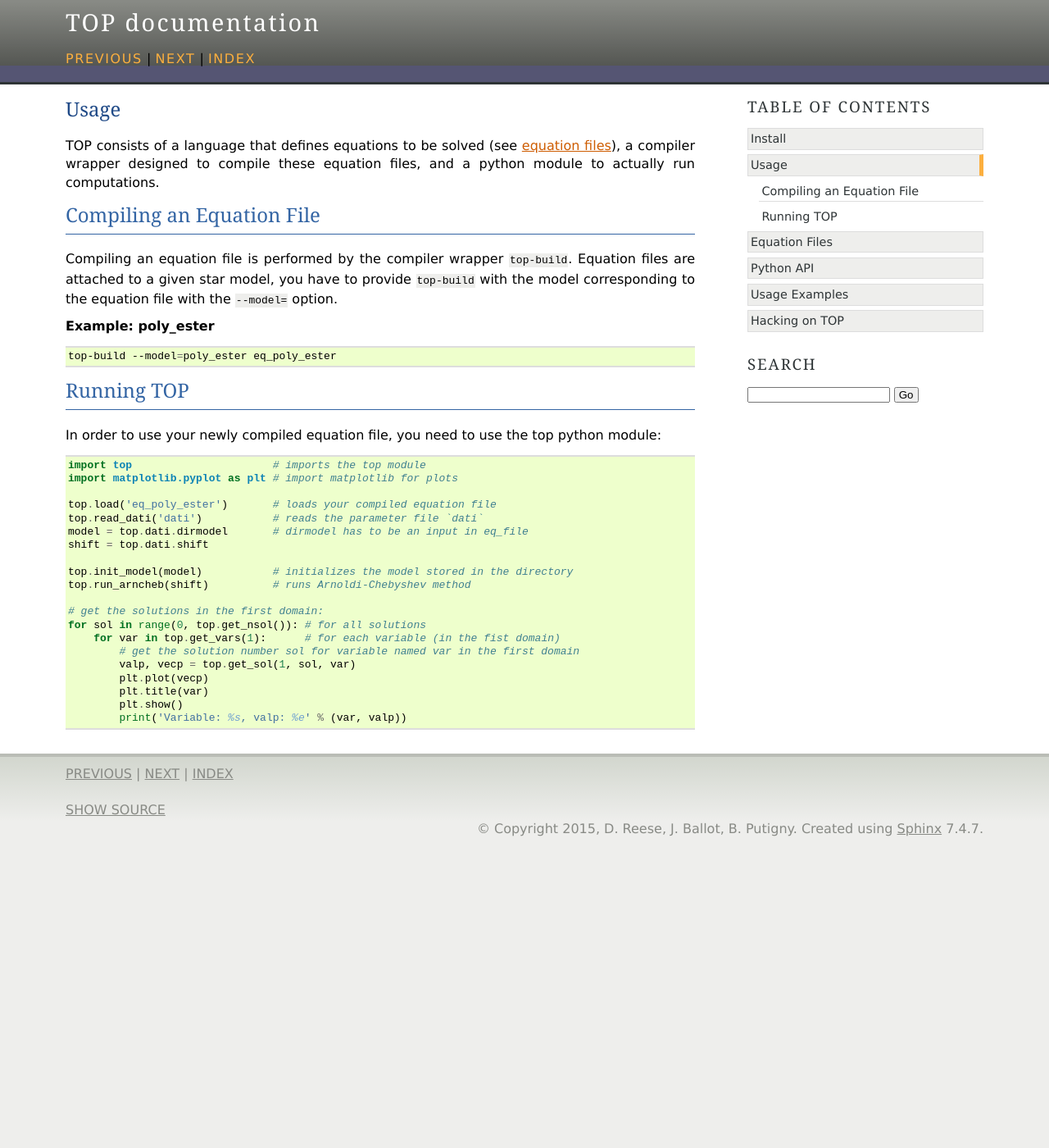
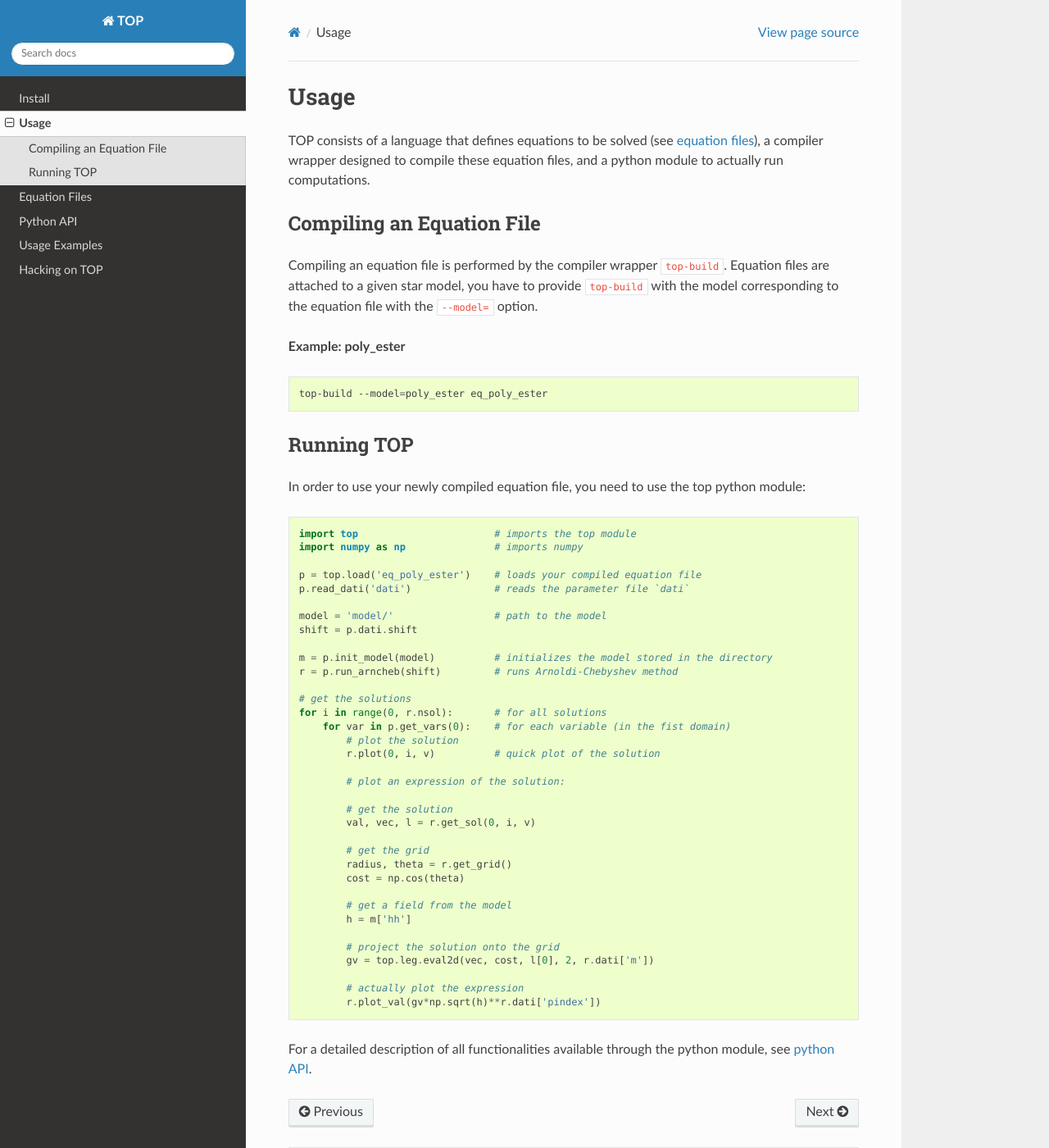
Before and after one commit to top-devel/top, a Sphinx documentation site: the page built from doc/source/usage.rst, in a window 1280 px wide and 1400 px high. Shown: the whole window at 82% size. Built offline with Sphinx 7.4.7 and the Read the Docs theme 2.0.0, drawn with Linux system fonts in a browser that asks for light colours; some of the changed text lies outside the part shown.

Commit message:
Added some documentation

```diff
--- a/doc/source/conf.py
+++ b/doc/source/conf.py
@@ -113,7 +113,7 @@ todo_include_todos = False
 
 # The theme to use for HTML and HTML Help pages.  See the documentation for
 # a list of builtin themes.
-html_theme = 'agogo'
+html_theme = 'sphinx_rtd_theme'
 
 # Theme options are theme-specific and customize the look and feel of a theme
 # further.  For a list of options available for each theme, see the
--- a/doc/source/usage.rst
+++ b/doc/source/usage.rst
@@ -31,23 +31,43 @@ module:
 
 .. code-block:: python
 
-   import top                      # imports the top module
-   import matplotlib.pyplot as plt # import matplotlib for plots
+   import top                       # imports the top module
+   import numpy as np               # imports numpy
 
-   top.load('eq_poly_ester')       # loads your compiled equation file
-   top.read_dati('dati')           # reads the parameter file `dati`
-   model = top.dati.dirmodel       # dirmodel has to be an input in eq_file
-   shift = top.dati.shift
+   p = top.load('eq_poly_ester')    # loads your compiled equation file
+   p.read_dati('dati')              # reads the parameter file `dati`
 
-   top.init_model(model)           # initializes the model stored in the directory
-   top.run_arncheb(shift)          # runs Arnoldi-Chebyshev method
+   model = 'model/'                 # path to the model
+   shift = p.dati.shift
 
-   # get the solutions in the first domain:
-   for sol in range(0, top.get_nsol()): # for all solutions
-       for var in top.get_vars(1):      # for each variable (in the fist domain)
-           # get the solution number sol for variable named var in the first domain
-           valp, vecp = top.get_sol(1, sol, var)
-           plt.plot(vecp)
-           plt.title(var)
-           plt.show()
-           print('Variable: %s, valp: %e' % (var, valp))
+   m = p.init_model(model)          # initializes the model stored in the directory
+   r = p.run_arncheb(shift)         # runs Arnoldi-Chebyshev method
+
+   # get the solutions
+   for i in range(0, r.nsol):       # for all solutions
+       for var in p.get_vars(0):    # for each variable (in the fist domain)
+           # plot the solution
+           r.plot(0, i, v)          # quick plot of the solution
+
+           # plot an expression of the solution:
+
+           # get the solution
+           val, vec, l = r.get_sol(0, i, v)
+
+           # get the grid
+           radius, theta = r.get_grid()
+           cost = np.cos(theta)
+
+           # get a field from the model
+           h = m['hh']
+
+           # project the solution onto the grid
+           gv = top.leg.eval2d(vec, cost, l[0], 2, r.dati['m'])
+
+           # actually plot the expression
+           r.plot_val(gv*np.sqrt(h)**r.dati['pindex'])
+
+
+
+For a detailed description of all functionalities available through the python
+module, see :ref:`python API<api>`.
```
Also changed, not shown: doc/source/api.rst (+29 -2 lines), doc/source/install.rst (+29 -4 lines), 4 other files.
